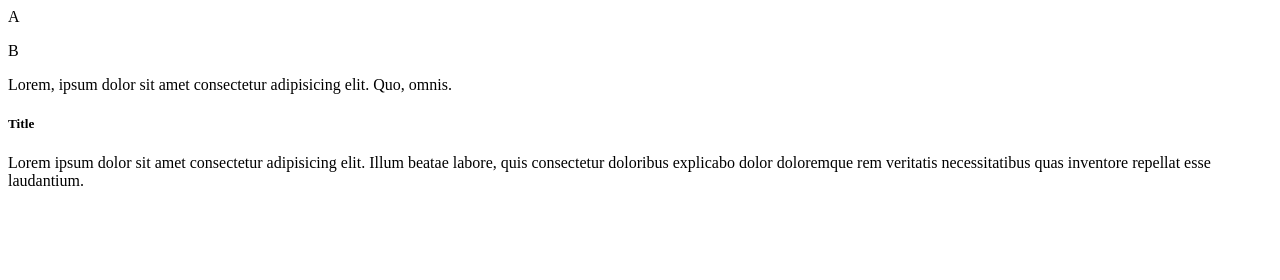
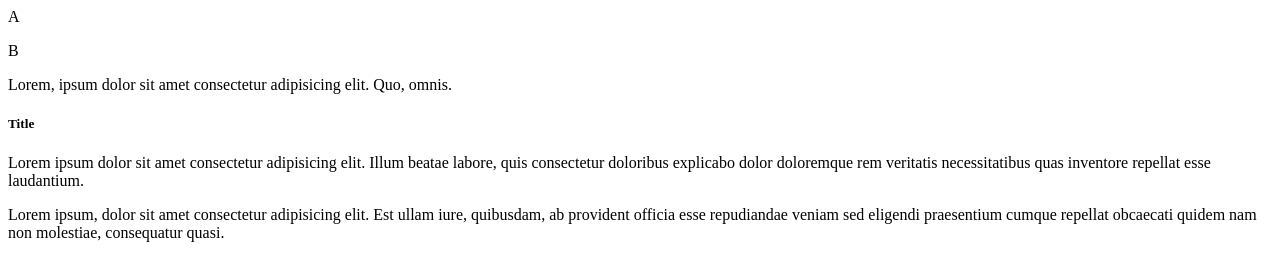
Before and after one commit to fellainthewagon/git-test, a plain HTML site: page index.html in a window 1280 px wide. Drawn offline with Linux system fonts and the light colour scheme.

Commit message:
added second section

```diff
--- a/index.html
+++ b/index.html
@@ -21,5 +21,13 @@
         </p>
       </div>
     </section>
+    <section id="second">
+      <div>
+        Lorem ipsum, dolor sit amet consectetur adipisicing elit. Est ullam
+        iure, quibusdam, ab provident officia esse repudiandae veniam sed
+        eligendi praesentium cumque repellat obcaecati quidem nam non molestiae,
+        consequatur quasi.
+      </div>
+    </section>
   </body>
 </html>
```
